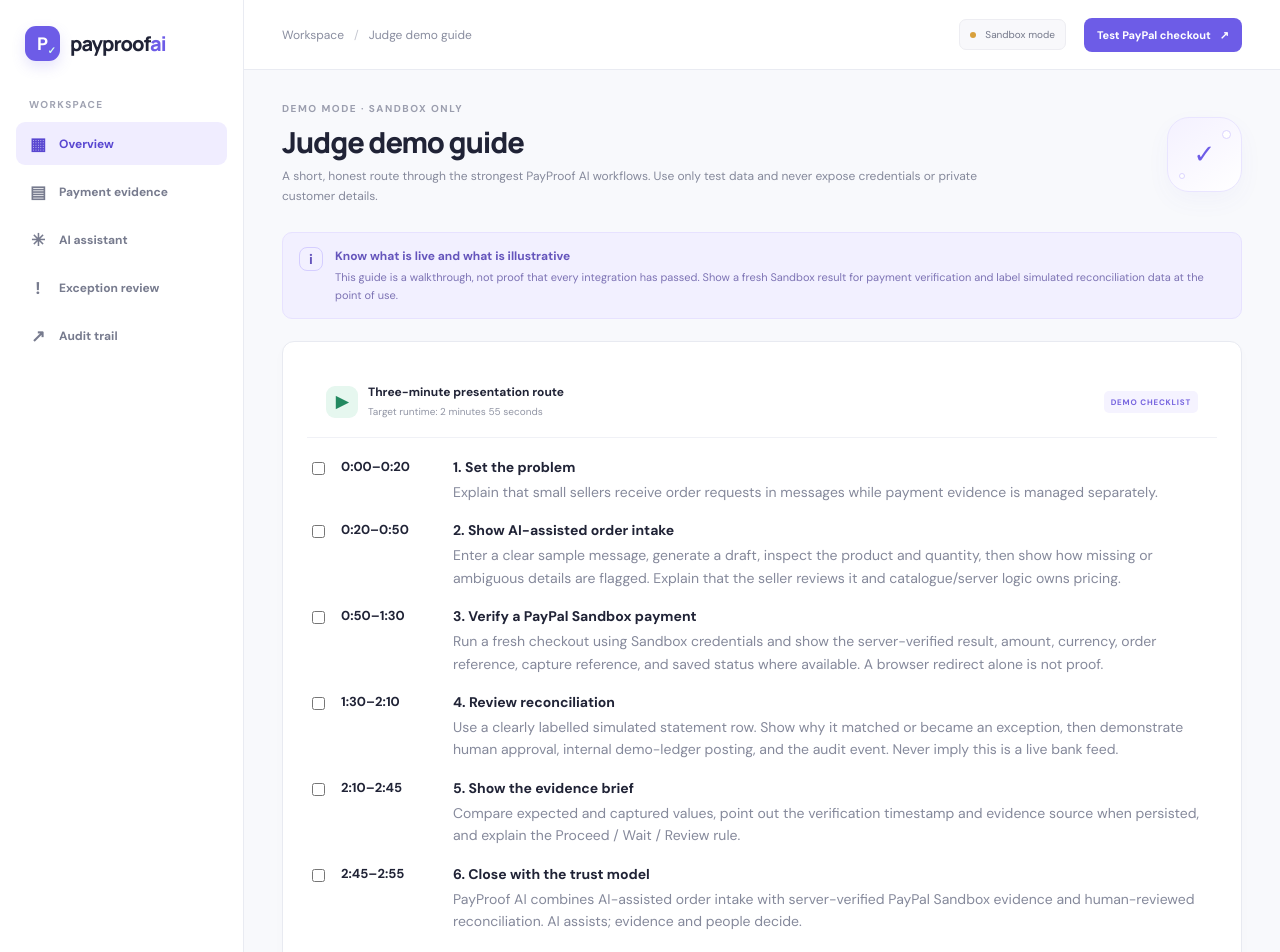
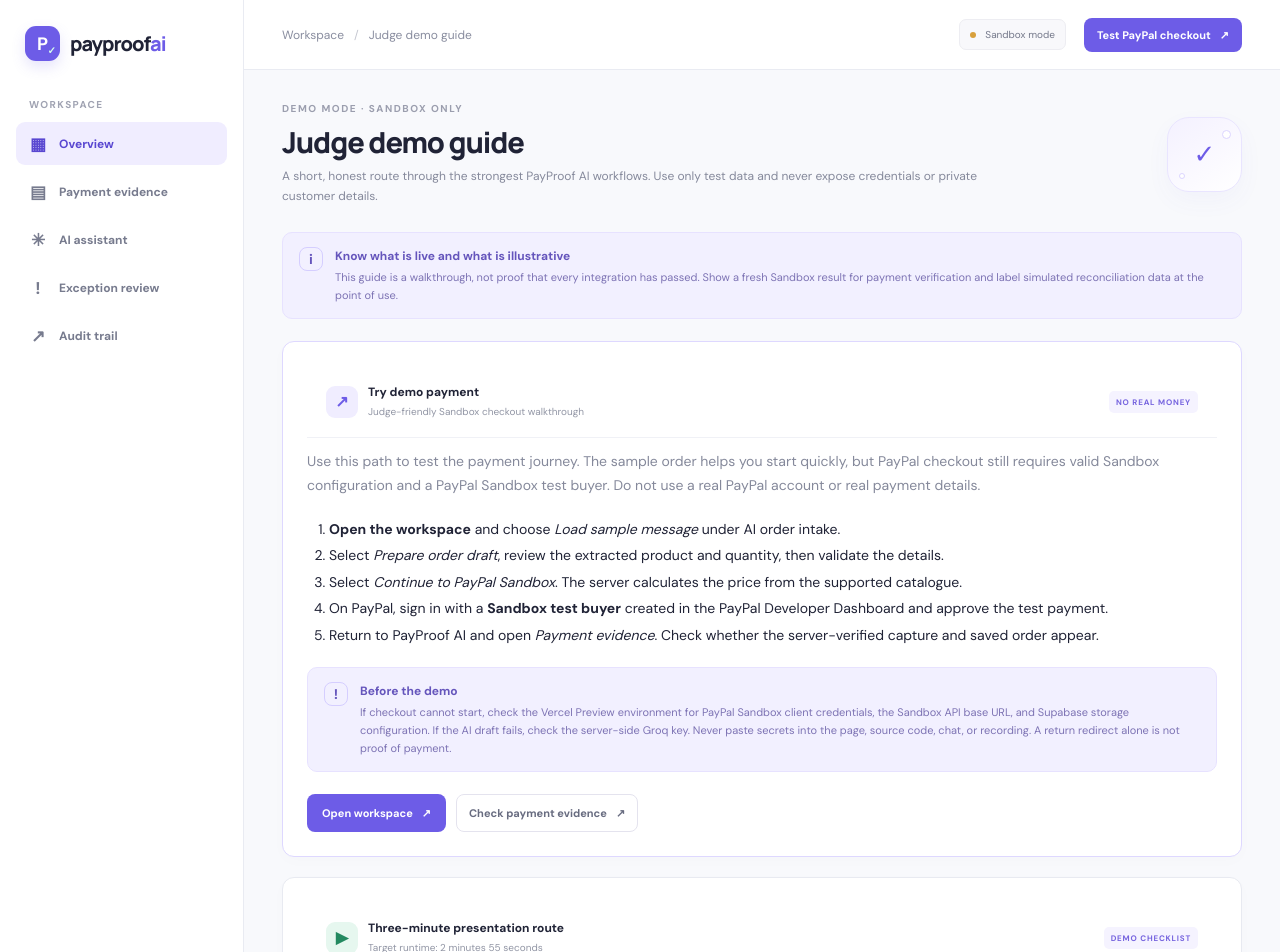
Before and after one commit to Moana-star/payproof-ai, a Next.js app: page /demo-guide in a window 1280 px wide. Shown: the top 952 px of the page. Built offline with nearby package versions, Linux system fonts and the light colour scheme.

Commit message:
Add judge-facing demo payment walkthrough

```diff
--- a/app/demo-guide/page.tsx
+++ b/app/demo-guide/page.tsx
@@ -31,6 +31,22 @@
   return (
     <WorkspaceLayout title="Judge demo guide" eyebrow="DEMO MODE · SANDBOX ONLY" description="A short, honest route through the strongest PayProof AI workflows. Use only test data and never expose credentials or private customer details.">
       <div className="ops-info-banner"><span className="ops-info-icon">i</span><div><strong>Know what is live and what is illustrative</strong><p>This guide is a walkthrough, not proof that every integration has passed. Show a fresh Sandbox result for payment verification and label simulated reconciliation data at the point of use.</p></div></div>
+      <section className="ops-panel" style={{ padding: 24, marginBottom: 20, borderColor: "#ded8ff" }}>
+        <div className="ops-panel-top"><div><span className="ops-panel-symbol violet">↗</span><div><strong>Try demo payment</strong><p>Judge-friendly Sandbox checkout walkthrough</p></div></div><span className="ops-sample-tag">NO REAL MONEY</span></div>
+        <p style={{ lineHeight: 1.7, color: "var(--muted, #667085)", margin: "12px 0 18px" }}>Use this path to test the payment journey. The sample order helps you start quickly, but PayPal checkout still requires valid Sandbox configuration and a PayPal Sandbox test buyer. Do not use a real PayPal account or real payment details.</p>
+        <ol style={{ lineHeight: 1.9, paddingLeft: 22, marginBottom: 18 }}>
+          <li><strong>Open the workspace</strong> and choose <em>Load sample message</em> under AI order intake.</li>
+          <li>Select <em>Prepare order draft</em>, review the extracted product and quantity, then validate the details.</li>
+          <li>Select <em>Continue to PayPal Sandbox</em>. The server calculates the price from the supported catalogue.</li>
+          <li>On PayPal, sign in with a <strong>Sandbox test buyer</strong> created in the PayPal Developer Dashboard and approve the test payment.</li>
+          <li>Return to PayProof AI and open <em>Payment evidence</em>. Check whether the server-verified capture and saved order appear.</li>
+        </ol>
+        <div className="ops-info-banner"><span className="ops-info-icon">!</span><div><strong>Before the demo</strong><p>If checkout cannot start, check the Vercel Preview environment for PayPal Sandbox client credentials, the Sandbox API base URL, and Supabase storage configuration. If the AI draft fails, check the server-side Groq key. Never paste secrets into the page, source code, chat, or recording. A return redirect alone is not proof of payment.</p></div></div>
+        <div style={{ display: "flex", gap: 10, flexWrap: "wrap", marginTop: 16 }}>
+          <Link className="ops-primary-button" href="/">Open workspace <span>↗</span></Link>
+          <Link className="ops-secondary-button" href="/payments">Check payment evidence <span>↗</span></Link>
+        </div>
+      </section>
       <section className="ops-panel" style={{ padding: 24, marginBottom: 20 }}>
         <div className="ops-panel-top"><div><span className="ops-panel-symbol mint">▶</span><div><strong>Three-minute presentation route</strong><p>Target runtime: 2 minutes 55 seconds</p></div></div><span className="ops-sample-tag">DEMO CHECKLIST</span></div>
         <div style={{ display: "grid", gap: 18, marginTop: 20 }}>
```
